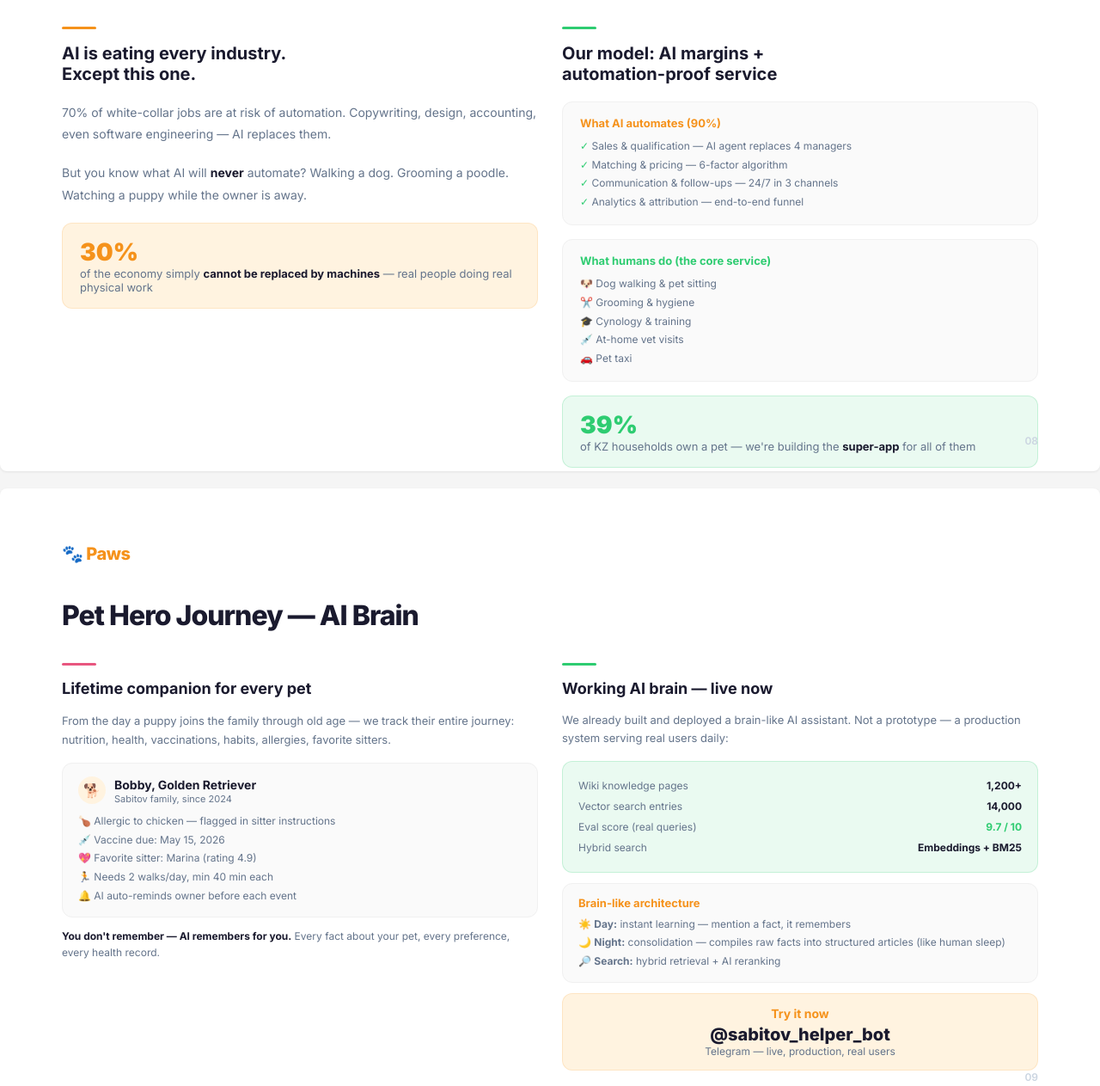
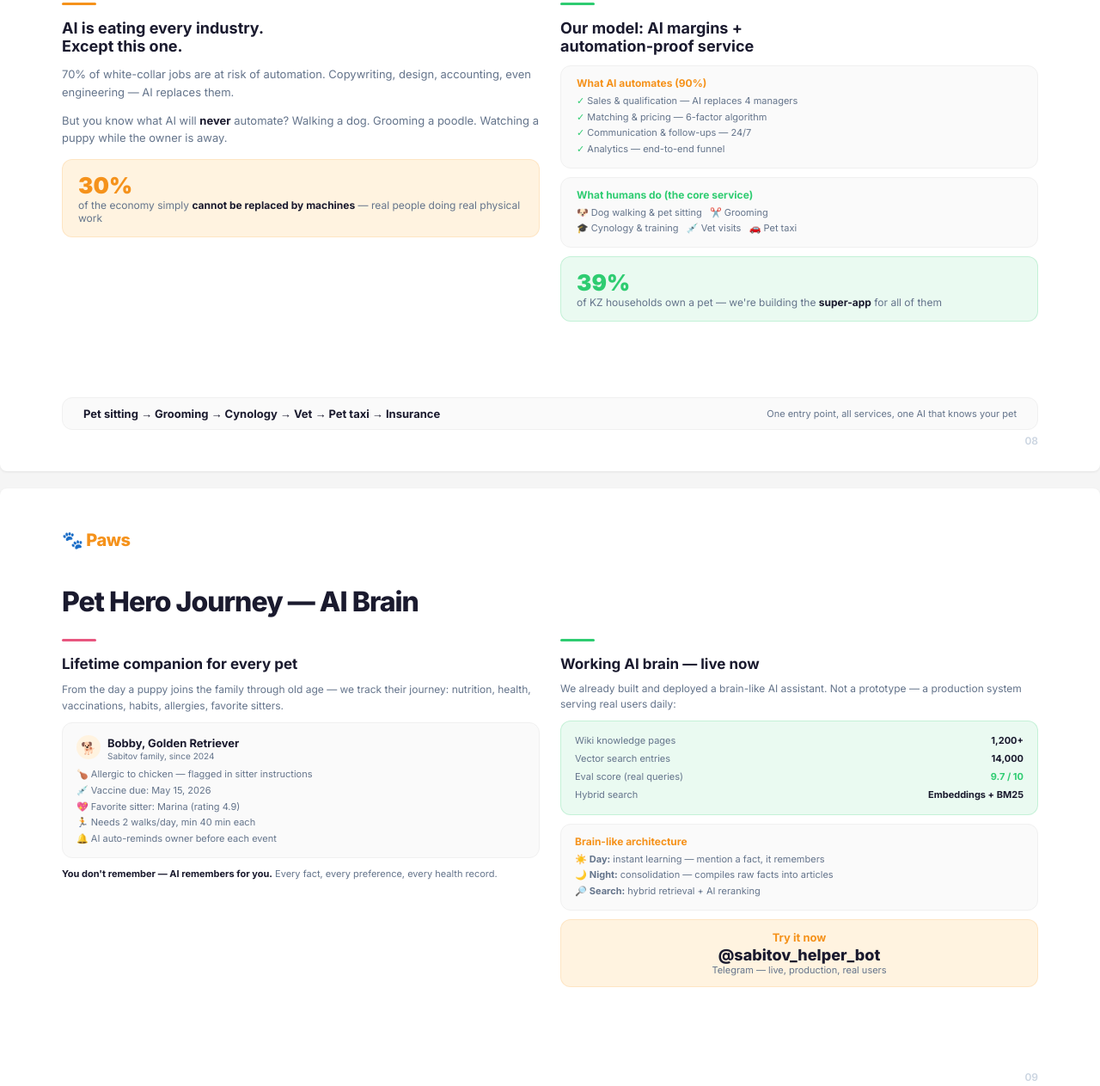
Before and after one commit to elbicsabitov/paws-deck, a plain HTML site: page index.html in a window 1280 px wide. Shown: the part 5372-6635 px from the top of the page at 86% size. Drawn offline with Linux system fonts and the light colour scheme.

Commit message:
fix: fit slides 08-09 within 720px bounds
Co-Authored-By: Claude Opus 4.6 (1M context) <noreply@anthropic.com>

```diff
--- a/index.html
+++ b/index.html
@@ -386,76 +386,73 @@
 </div>
 
 <!-- SLIDE 8: Why Now — AI-Proof Market -->
-<div class="slide">
+<div class="slide" style="padding:48px 72px;">
   <div class="logo">&#128062; Paws</div>
-  <h2>Why Now — The AI-Proof Opportunity</h2>
-  <div class="grid-2" style="flex:1;">
+  <h2 style="margin-bottom:24px;">Why Now — The AI-Proof Opportunity</h2>
+  <div class="grid-2" style="flex:1; gap:24px;">
     <div>
       <div class="accent-line" style="background:var(--orange);"></div>
-      <h3 style="font-size:20px; margin-bottom:20px;">AI is eating every industry.<br>Except this one.</h3>
-      <div style="font-size:14px; color:var(--text-secondary); line-height:1.8; margin-bottom:20px;">
-        70% of white-collar jobs are at risk of automation. Copywriting, design, accounting, even software engineering — AI replaces them.
+      <h3 style="font-size:18px; margin-bottom:12px;">AI is eating every industry.<br>Except this one.</h3>
+      <div style="font-size:13px; color:var(--text-secondary); line-height:1.6; margin-bottom:12px;">
+        70% of white-collar jobs are at risk of automation. Copywriting, design, accounting, even engineering — AI replaces them.
       </div>
-      <div style="font-size:14px; color:var(--text-secondary); line-height:1.8; margin-bottom:20px;">
+      <div style="font-size:13px; color:var(--text-secondary); line-height:1.6; margin-bottom:14px;">
         But you know what AI will <strong style="color:var(--text);">never</strong> automate? Walking a dog. Grooming a poodle. Watching a puppy while the owner is away.
       </div>
-      <div class="card" style="background:var(--orange-light); border-color:rgba(245,146,27,0.15); padding:16px 20px;">
-        <div style="font-size:28px; font-weight:900; color:var(--orange);">30%</div>
-        <div style="font-size:13px; color:var(--text-secondary);">of the economy simply <strong style="color:var(--text);">cannot be replaced by machines</strong> — real people doing real physical work</div>
+      <div class="card" style="background:var(--orange-light); border-color:rgba(245,146,27,0.15); padding:14px 18px;">
+        <div style="font-size:26px; font-weight:900; color:var(--orange);">30%</div>
+        <div style="font-size:12px; color:var(--text-secondary);">of the economy simply <strong style="color:var(--text);">cannot be replaced by machines</strong> — real people doing real physical work</div>
       </div>
     </div>
     <div>
       <div class="accent-line" style="background:var(--green);"></div>
-      <h3 style="font-size:20px; margin-bottom:20px;">Our model: AI margins +<br>automation-proof service</h3>
-      <div class="card" style="margin-bottom:16px; padding:16px 20px;">
-        <div style="font-size:13px; font-weight:700; color:var(--orange); margin-bottom:8px;">What AI automates (90%)</div>
-        <div style="font-size:12px; color:var(--text-secondary); line-height:1.8;">
-          <div><span class="check">&#10003;</span> Sales & qualification — AI agent replaces 4 managers</div>
+      <h3 style="font-size:18px; margin-bottom:12px;">Our model: AI margins +<br>automation-proof service</h3>
+      <div class="card" style="margin-bottom:10px; padding:12px 18px;">
+        <div style="font-size:12px; font-weight:700; color:var(--orange); margin-bottom:4px;">What AI automates (90%)</div>
+        <div style="font-size:11px; color:var(--text-secondary); line-height:1.7;">
+          <div><span class="check">&#10003;</span> Sales & qualification — AI replaces 4 managers</div>
           <div><span class="check">&#10003;</span> Matching & pricing — 6-factor algorithm</div>
-          <div><span class="check">&#10003;</span> Communication & follow-ups — 24/7 in 3 channels</div>
-          <div><span class="check">&#10003;</span> Analytics & attribution — end-to-end funnel</div>
+          <div><span class="check">&#10003;</span> Communication & follow-ups — 24/7</div>
+          <div><span class="check">&#10003;</span> Analytics — end-to-end funnel</div>
         </div>
       </div>
-      <div class="card" style="margin-bottom:16px; padding:16px 20px;">
-        <div style="font-size:13px; font-weight:700; color:var(--green); margin-bottom:8px;">What humans do (the core service)</div>
-        <div style="font-size:12px; color:var(--text-secondary); line-height:1.8;">
-          <div>&#128054; Dog walking &amp; pet sitting</div>
-          <div>&#9986;&#65039; Grooming &amp; hygiene</div>
-          <div>&#127891; Cynology &amp; training</div>
-          <div>&#128137; At-home vet visits</div>
-          <div>&#128663; Pet taxi</div>
+      <div class="card" style="margin-bottom:10px; padding:12px 18px;">
+        <div style="font-size:12px; font-weight:700; color:var(--green); margin-bottom:4px;">What humans do (the core service)</div>
+        <div style="font-size:11px; color:var(--text-secondary); line-height:1.7;">
+          <div>&#128054; Dog walking &amp; pet sitting &nbsp; &#9986;&#65039; Grooming</div>
+          <div>&#127891; Cynology &amp; training &nbsp; &#128137; Vet visits &nbsp; &#128663; Pet taxi</div>
         </div>
       </div>
-      <div class="card" style="background:var(--green-light); border-color:rgba(46,204,113,0.2); padding:16px 20px;">
-        <div style="font-size:28px; font-weight:900; color:var(--green);">39%</div>
-        <div style="font-size:13px; color:var(--text-secondary);">of KZ households own a pet — we're building the <strong style="color:var(--text);">super-app</strong> for all of them</div>
+      <div class="card" style="background:var(--green-light); border-color:rgba(46,204,113,0.2); padding:14px 18px;">
+        <div style="font-size:26px; font-weight:900; color:var(--green);">39%</div>
+        <div style="font-size:12px; color:var(--text-secondary);">of KZ households own a pet — we're building the <strong style="color:var(--text);">super-app</strong> for all of them</div>
       </div>
     </div>
   </div>
-  <div class="card" style="padding:12px 24px; display:flex; align-items:center; gap:16px; margin-top:8px;">
-    <span style="font-size:14px; font-weight:700;">Pet sitting &#8594; Grooming &#8594; Cynology &#8594; Vet &#8594; Pet taxi &#8594; Insurance</span>
-    <span style="margin-left:auto; font-size:12px; color:var(--text-secondary);">One entry point, all services, one AI that knows your pet</span>
+  <div class="card" style="padding:10px 24px; display:flex; align-items:center; gap:16px; margin-top:6px;">
+    <span style="font-size:13px; font-weight:700;">Pet sitting &#8594; Grooming &#8594; Cynology &#8594; Vet &#8594; Pet taxi &#8594; Insurance</span>
+    <span style="margin-left:auto; font-size:11px; color:var(--text-secondary);">One entry point, all services, one AI that knows your pet</span>
   </div>
   <div class="slide-num">08</div>
 </div>
 
 <!-- SLIDE 9: Pet Hero Journey + AI Brain -->
-<div class="slide">
+<div class="slide" style="padding:48px 72px;">
   <div class="logo">&#128062; Paws</div>
-  <h2>Pet Hero Journey — AI Brain</h2>
-  <div class="grid-2" style="flex:1;">
+  <h2 style="margin-bottom:24px;">Pet Hero Journey — AI Brain</h2>
+  <div class="grid-2" style="flex:1; gap:24px;">
     <div>
       <div class="accent-line" style="background:var(--pink);"></div>
-      <h3 style="font-size:18px; margin-bottom:16px;">Lifetime companion for every pet</h3>
-      <div style="font-size:13px; color:var(--text-secondary); line-height:1.7; margin-bottom:16px;">
-        From the day a puppy joins the family through old age — we track their entire journey: nutrition, health, vaccinations, habits, allergies, favorite sitters.
+      <h3 style="font-size:17px; margin-bottom:10px;">Lifetime companion for every pet</h3>
+      <div style="font-size:12px; color:var(--text-secondary); line-height:1.6; margin-bottom:10px;">
+        From the day a puppy joins the family through old age — we track their journey: nutrition, health, vaccinations, habits, allergies, favorite sitters.
       </div>
-      <div class="card" style="margin-bottom:12px; padding:14px 18px;">
-        <div style="display:flex; align-items:center; gap:10px; margin-bottom:8px;">
-          <div style="width:32px; height:32px; border-radius:50%; background:var(--orange-light); display:flex; align-items:center; justify-content:center; font-size:16px;">&#128021;</div>
-          <div><strong style="font-size:14px;">Bobby, Golden Retriever</strong><div style="font-size:11px; color:var(--text-secondary);">Sabitov family, since 2024</div></div>
+      <div class="card" style="margin-bottom:10px; padding:12px 16px;">
+        <div style="display:flex; align-items:center; gap:8px; margin-bottom:6px;">
+          <div style="width:28px; height:28px; border-radius:50%; background:var(--orange-light); display:flex; align-items:center; justify-content:center; font-size:14px;">&#128021;</div>
+          <div><strong style="font-size:13px;">Bobby, Golden Retriever</strong><div style="font-size:10px; color:var(--text-secondary);">Sabitov family, since 2024</div></div>
         </div>
-        <div style="font-size:12px; color:var(--text-secondary); line-height:1.8;">
+        <div style="font-size:11px; color:var(--text-secondary); line-height:1.7;">
           <div>&#127831; Allergic to chicken — flagged in sitter instructions</div>
           <div>&#128137; Vaccine due: May 15, 2026</div>
           <div>&#128150; Favorite sitter: Marina (rating 4.9)</div>
@@ -463,36 +460,36 @@
           <div>&#128276; AI auto-reminds owner before each event</div>
         </div>
       </div>
-      <div style="font-size:12px; color:var(--text-secondary); line-height:1.6;">
-        <strong style="color:var(--text);">You don't remember — AI remembers for you.</strong> Every fact about your pet, every preference, every health record.
+      <div style="font-size:11px; color:var(--text-secondary); line-height:1.5;">
+        <strong style="color:var(--text);">You don't remember — AI remembers for you.</strong> Every fact, every preference, every health record.
       </div>
     </div>
     <div>
       <div class="accent-line" style="background:var(--green);"></div>
-      <h3 style="font-size:18px; margin-bottom:16px;">Working AI brain — live now</h3>
-      <div style="font-size:13px; color:var(--text-secondary); line-height:1.6; margin-bottom:16px;">
+      <h3 style="font-size:17px; margin-bottom:10px;">Working AI brain — live now</h3>
+      <div style="font-size:12px; color:var(--text-secondary); line-height:1.5; margin-bottom:10px;">
         We already built and deployed a brain-like AI assistant. Not a prototype — a production system serving real users daily:
       </div>
-      <div class="card" style="background:var(--green-light); border-color:rgba(46,204,113,0.2); padding:16px 18px; margin-bottom:12px;">
-        <div style="font-size:12px; line-height:2.0;">
+      <div class="card" style="background:var(--green-light); border-color:rgba(46,204,113,0.2); padding:12px 16px; margin-bottom:10px;">
+        <div style="font-size:11px; line-height:1.9;">
           <div style="display:flex; justify-content:space-between;"><span style="color:var(--text-secondary);">Wiki knowledge pages</span><strong>1,200+</strong></div>
           <div style="display:flex; justify-content:space-between;"><span style="color:var(--text-secondary);">Vector search entries</span><strong>14,000</strong></div>
           <div style="display:flex; justify-content:space-between;"><span style="color:var(--text-secondary);">Eval score (real queries)</span><strong style="color:var(--green);">9.7 / 10</strong></div>
           <div style="display:flex; justify-content:space-between;"><span style="color:var(--text-secondary);">Hybrid search</span><strong>Embeddings + BM25</strong></div>
         </div>
       </div>
-      <div class="card" style="padding:14px 18px; margin-bottom:12px;">
-        <div style="font-size:13px; font-weight:700; color:var(--orange); margin-bottom:6px;">Brain-like architecture</div>
-        <div style="font-size:12px; color:var(--text-secondary); line-height:1.8;">
+      <div class="card" style="padding:12px 16px; margin-bottom:10px;">
+        <div style="font-size:12px; font-weight:700; color:var(--orange); margin-bottom:4px;">Brain-like architecture</div>
+        <div style="font-size:11px; color:var(--text-secondary); line-height:1.7;">
           <div>&#9728;&#65039; <strong>Day:</strong> instant learning — mention a fact, it remembers</div>
-          <div>&#127769; <strong>Night:</strong> consolidation — compiles raw facts into structured articles (like human sleep)</div>
+          <div>&#127769; <strong>Night:</strong> consolidation — compiles raw facts into articles</div>
           <div>&#128270; <strong>Search:</strong> hybrid retrieval + AI reranking</div>
         </div>
       </div>
-      <div class="card" style="background:var(--orange-light); border-color:rgba(245,146,27,0.15); padding:14px 18px; text-align:center;">
-        <div style="font-size:14px; font-weight:700; color:var(--orange); margin-bottom:4px;">Try it now</div>
-        <div style="font-size:20px; font-weight:800; color:var(--text);">@sabitov_helper_bot</div>
-        <div style="font-size:12px; color:var(--text-secondary);">Telegram — live, production, real users</div>
+      <div class="card" style="background:var(--orange-light); border-color:rgba(245,146,27,0.15); padding:12px 16px; text-align:center;">
+        <div style="font-size:13px; font-weight:700; color:var(--orange); margin-bottom:2px;">Try it now</div>
+        <div style="font-size:18px; font-weight:800; color:var(--text);">@sabitov_helper_bot</div>
+        <div style="font-size:11px; color:var(--text-secondary);">Telegram — live, production, real users</div>
       </div>
     </div>
   </div>
```
